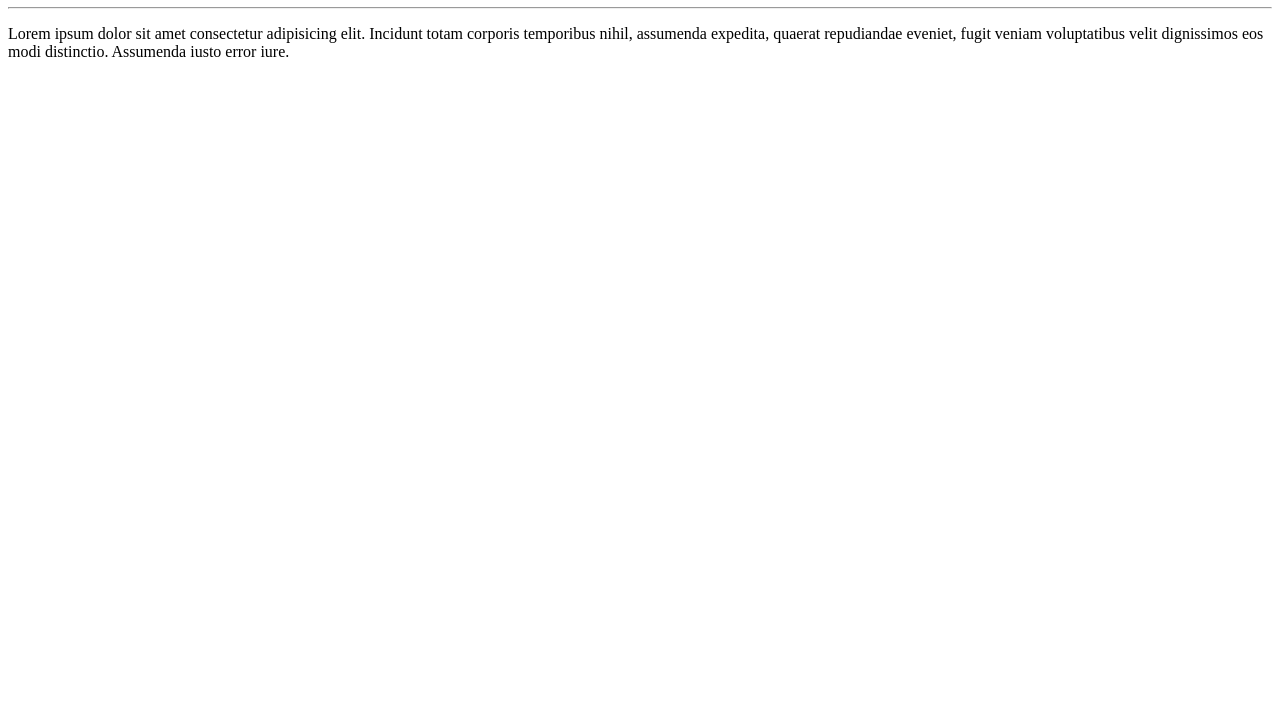
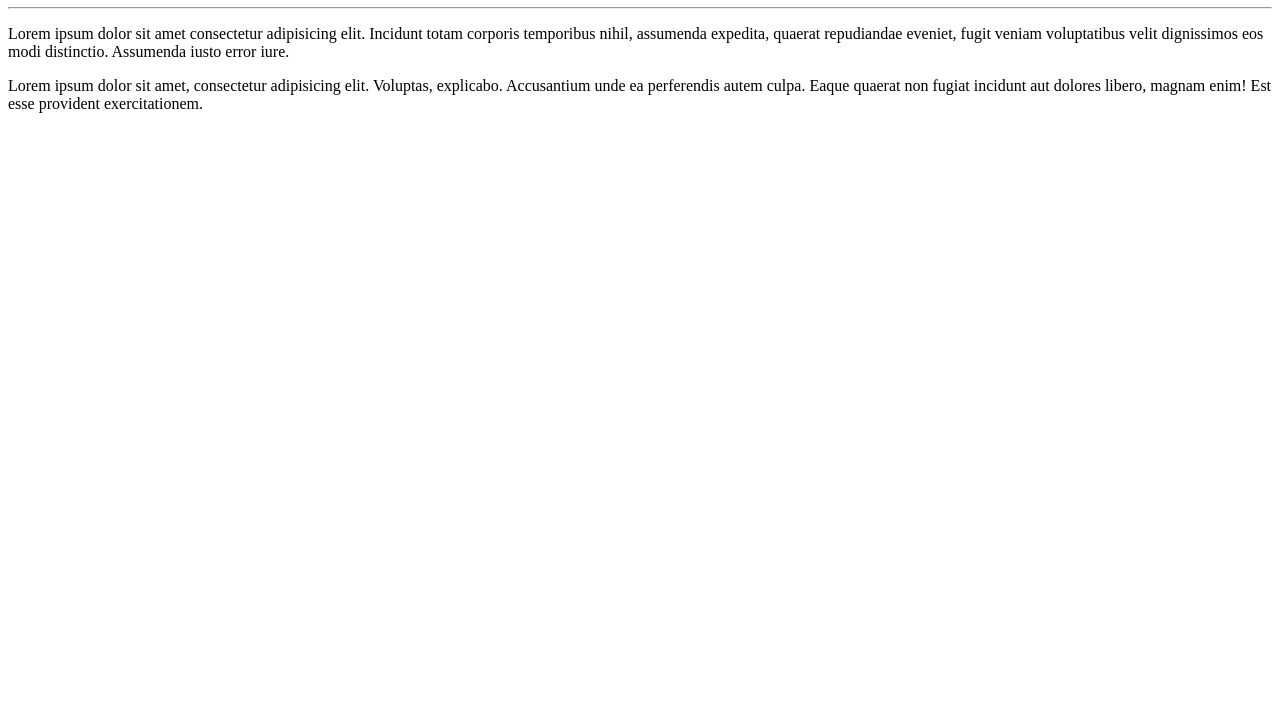
Before and after one commit to vagbrotas80/Ola-Mundo, a plain HTML site: page site-exemplo/index.html in a window 1280 px wide. Shown: the part 73-800 px from the top of the page. Drawn offline with Linux system fonts and the light colour scheme.

Commit message:
adicionei um páragrafo

```diff
--- a/site-exemplo/index.html
+++ b/site-exemplo/index.html
@@ -9,5 +9,6 @@
     <h1>Olá, mundo!</h1>
     <hr>
     <p>Lorem ipsum dolor sit amet consectetur adipisicing elit. Incidunt totam corporis temporibus nihil, assumenda expedita, quaerat repudiandae eveniet, fugit veniam voluptatibus velit dignissimos eos modi distinctio. Assumenda iusto error iure.</p>
+    Lorem ipsum dolor sit amet, consectetur adipisicing elit. Voluptas, explicabo. Accusantium unde ea perferendis autem culpa. Eaque quaerat non fugiat incidunt aut dolores libero, magnam enim! Est esse provident exercitationem.
 </body>
 </html>
```
